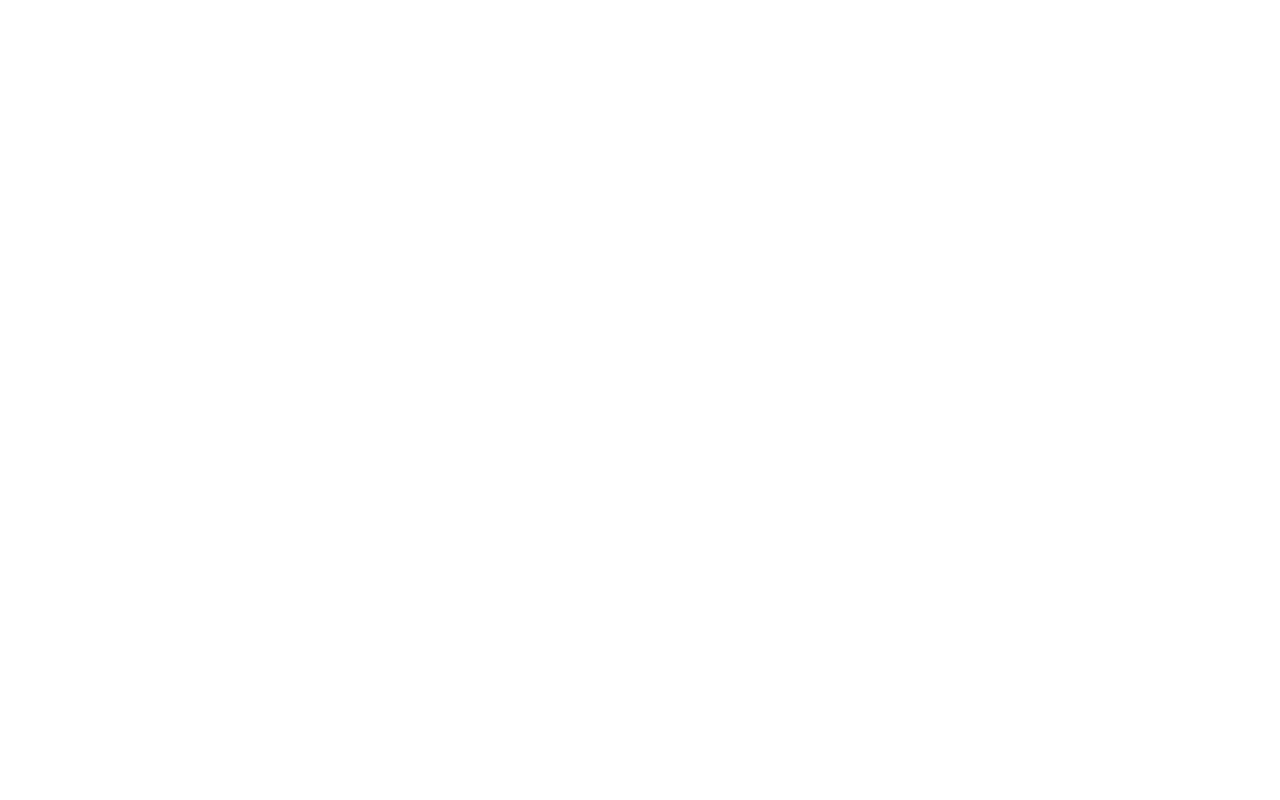
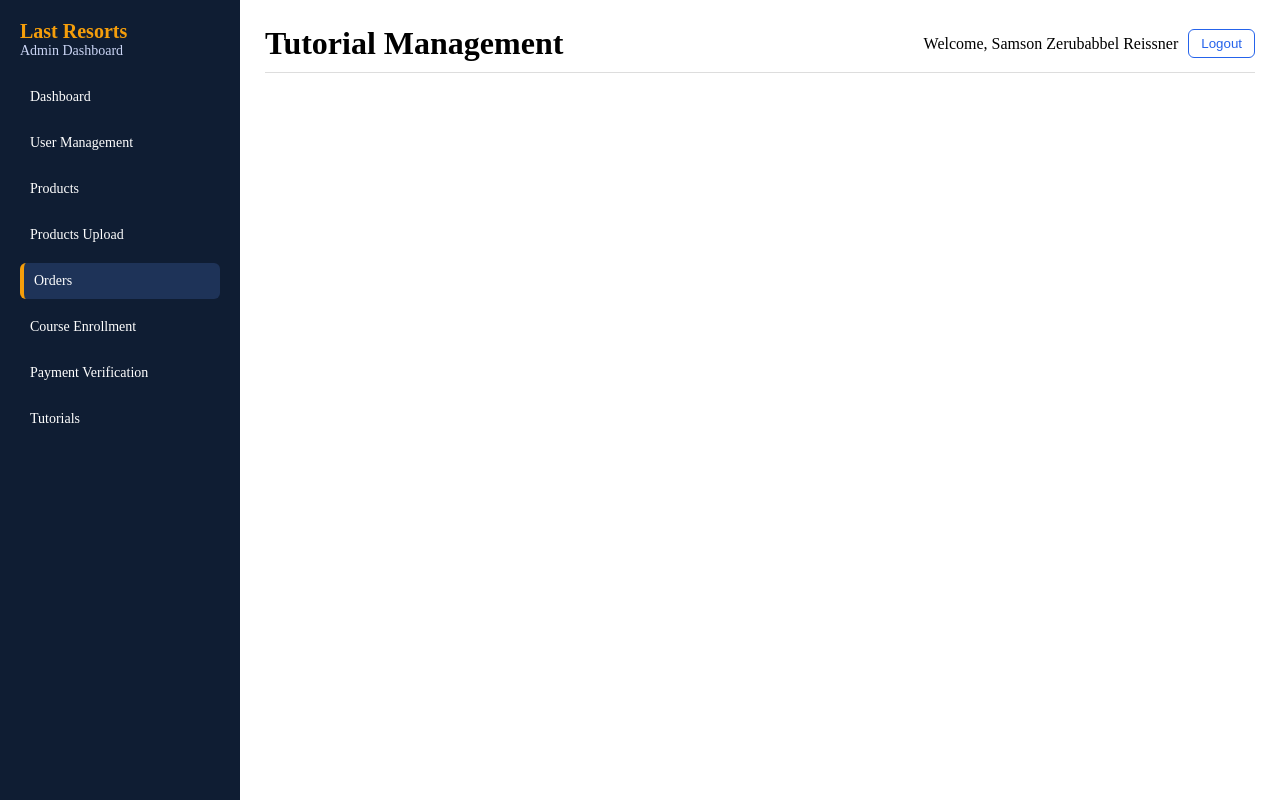
Before and after one commit to lauryn06/Admin-E-commerce, a plain HTML site: page Orders.html in a window 1280 px wide. Drawn offline with Linux system fonts and the light colour scheme.

Commit message:
copied tutorial interface to all the admi interfaces

```diff
--- a/Course Enrollment.html
+++ b/Course Enrollment.html
@@ -0,0 +1,43 @@
+<!DOCTYPE html>
+<html lang="en">
+<head>
+  <meta charset="UTF-8">
+  <title>Admin Dashboard</title>
+  <link rel="stylesheet" href="style.css">
+</head>
+<body>
+
+<div class="dashboard">
+
+  <!-- Sidebar -->
+  <aside class="sidebar">
+    <h2 class="logo">Last Resorts</h2>
+    <p class="subtitle">Admin Dashboard</p>
+
+    <nav class="menu">
+      <a href="dashboard.html">Dashboard</a>
+      <a href="User-management.html">User Management</a>
+      <a href="Products.html">Products</a>
+      <a href="Product Upload.html">Products Upload</a>
+      <a href="Orders.html">Orders</a>
+      <a href="Course Enrollment.html" class="active">Course Enrollment</a>
+      <a href="payment.html">Payment Verification</a>
+      <a href="tutorials.html">Tutorials</a>
+    </nav>
+  </aside>
+
+  <!-- Main Content (no background color) -->
+  <main class="main-content">
+    <div class="top-bar">
+      <h1>Tutorial Management</h1>
+      <div class="user-box">
+        <span>Welcome, Samson Zerubabbel Reissner</span>
+        <button>Logout</button>
+      </div>
+    </div>
+  </main>
+
+</div>
+
+</body>
+</html>
--- a/Orders.html
+++ b/Orders.html
@@ -0,0 +1,43 @@
+<!DOCTYPE html>
+<html lang="en">
+<head>
+  <meta charset="UTF-8">
+  <title>Admin Dashboard</title>
+  <link rel="stylesheet" href="style.css">
+</head>
+<body>
+
+<div class="dashboard">
+
+  <!-- Sidebar -->
+  <aside class="sidebar">
+    <h2 class="logo">Last Resorts</h2>
+    <p class="subtitle">Admin Dashboard</p>
+
+    <nav class="menu">
+      <a href="dashboard.html">Dashboard</a>
+      <a href="User-management.html">User Management</a>
+      <a href="Products.html">Products</a>
+         <a href="Product Upload.html">Products Upload</a>
+      <a href="Orders.html" class="active">Orders</a>
+      <a href="Course Enrollment.html">Course Enrollment</a>
+      <a href="payment.html">Payment Verification</a>
+      <a href="tutorials.html">Tutorials</a>
+    </nav>
+  </aside>
+
+  <!-- Main Content (no background color) -->
+  <main class="main-content">
+    <div class="top-bar">
+      <h1>Tutorial Management</h1>
+      <div class="user-box">
+        <span>Welcome, Samson Zerubabbel Reissner</span>
+        <button>Logout</button>
+      </div>
+    </div>
+  </main>
+
+</div>
+
+</body>
+</html>
```
Also changed, not shown: Product Upload.html (+43 -0 lines), Products.html (+43 -0 lines), User-management.html (+43 -0 lines), dashboard.html (+43 -0 lines), payment.html (+43 -0 lines), style.css (+0 -159 lines), tutorials.html (+8 -6 lines), Tutotials.html (deleted).
